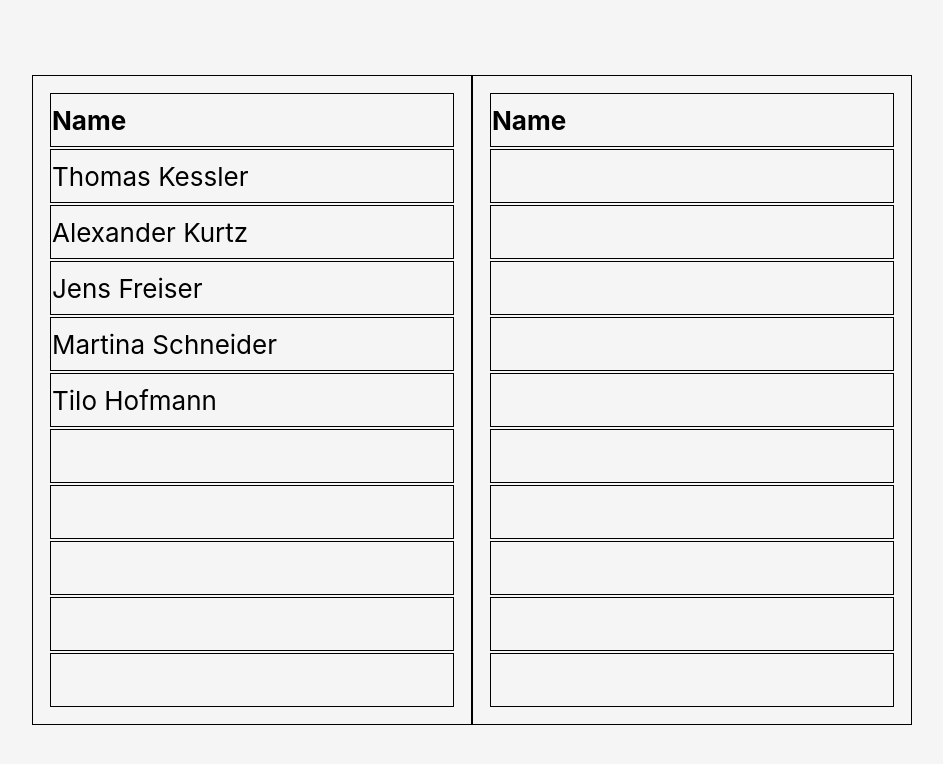
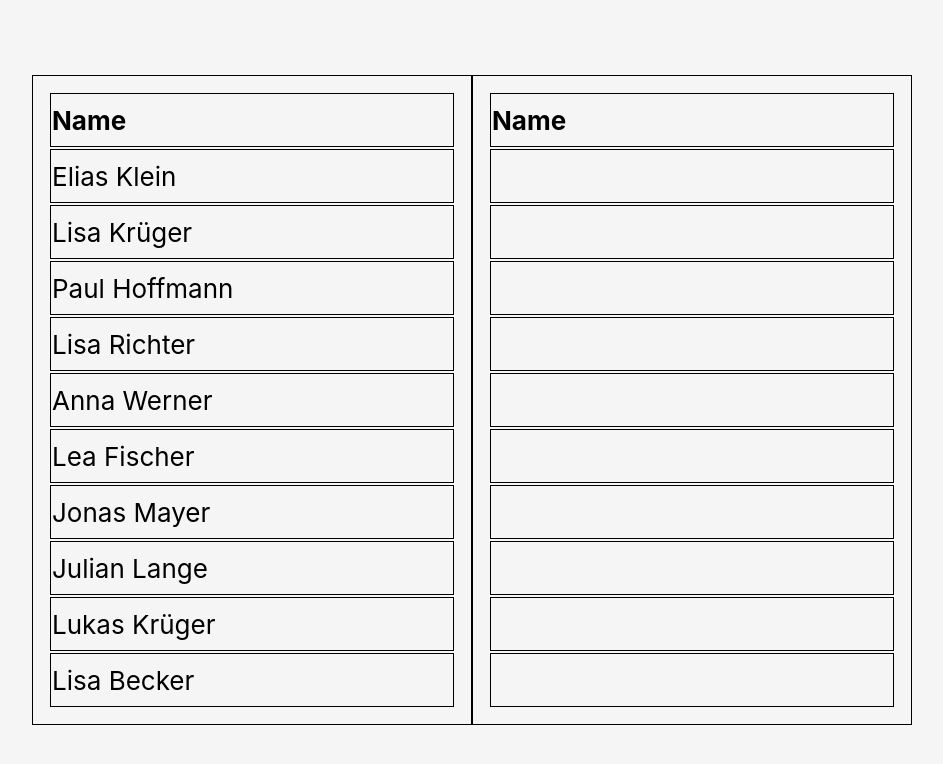
Before and after one commit to Hamiller78/react-training, a React (Create React App) app: page / in a window 1280 px wide. Shown: the top 764 px of the page, without its empty margins (168-1111 px from the left). Built offline with nearby package versions, Linux system fonts and the light colour scheme.

Commit message:
Add ConsultantFactory and improve project structure

```diff
--- a/src/App.tsx
+++ b/src/App.tsx
@@ -1,16 +1,11 @@
 import React from "react";
 import "./App.css";
-import AssignmentView from "./AssignmentView/AssignmentView";
-
-type Consultant = {
-  id: number;
-  name: string;
-  role: string;
-  tableText: string;
-};
+import AssignmentView from "./components/AssignmentView/AssignmentView";
+import ConsultantFactory from "./services/ConsultantFactory";
+import Consultant from "./entities/Consultant";
 
 function App() {
-  const consultants = CONSULTANTS;
+  const consultants: Consultant[] = CreateRandomConsultants(10);
 
   return (
     <div className="App">
@@ -21,32 +16,12 @@ function App() {
   );
 }
 
+function CreateRandomConsultants(numberOfConsultants: number): Consultant[] {
+  const consultants: Consultant[] = [];
+  for (let i = 0; i < numberOfConsultants; i++) {
+    consultants.push(ConsultantFactory.createRandomConsultant());
+  }
+  return consultants;
+}
+
 export default App;
-
-const CONSULTANTS: Consultant[] = [
-  {
-    id: 1,
-    name: "Thomas Kessler",
-    role: "Developer",
-    tableText: "Thomas Kessler",
-  },
-  {
-    id: 2,
-    name: "Alexander Kurtz",
-    role: "Developer",
-    tableText: "Alexander Kurtz",
-  },
-  { id: 3, name: "Jens Freiser", role: "Developer", tableText: "Jens Freiser" },
-  {
-    id: 4,
-    name: "Martina Schneider",
-    role: "Architect",
-    tableText: "Martina Schneider",
-  },
-  {
-    id: 5,
-    name: "Tilo Hofmann",
-    role: "Project Manager",
-    tableText: "Tilo Hofmann",
-  },
-];
--- /dev/null
+++ b/src/entities/Consultant.ts
@@ -0,0 +1,15 @@
+export class Consultant {
+  id: number;
+  name: string;
+  role: string;
+  tableText: string;
+
+  constructor(id: number, name: string, role: string) {
+    this.id = id;
+    this.name = name;
+    this.role = role;
+    this.tableText = `${this.name}`;
+  }
+}
+
+export default Consultant;
--- /dev/null
+++ b/src/services/ConsultantFactory.ts
@@ -0,0 +1,30 @@
+import { Consultant } from '../entities/Consultant';
+
+export class ConsultantFactory {
+  static idCounter: number = 0;
+
+  static createRandomConsultant(): Consultant {
+    this.idCounter += 1;
+
+    const randomFirstName = this.firstNames[Math.floor(Math.random() * this.firstNames.length)];
+    const randomLastName = this.lastNames[Math.floor(Math.random() * this.lastNames.length)];
+    const fullName = `${randomFirstName} ${randomLastName}`;
+
+    return new Consultant(this.idCounter, fullName, 'Software Engineer');
+  }
+
+  static firstNames: string[] = [
+    'Max', 'Sophie', 'Lukas', 'Anna', 'Felix', 'Emma', 'Paul', 'Marie', 'Leon', 'Mia',
+    'Tim', 'Lea', 'Jonas', 'Lena', 'Noah', 'Emily', 'Luis', 'Hannah', 'Elias', 'Sarah',
+    'Julian', 'Lisa', 'David', 'Laura', 'Ben', 'Julia', 'Luca', 'Lara', 'Tom', 'Nina'
+  ];
+
+  static lastNames: string[] = [
+    'Müller', 'Schmidt', 'Schneider', 'Fischer', 'Weber', 'Meyer', 'Wagner', 'Becker', 'Hoffmann', 'Schulz',
+    'Koch', 'Bauer', 'Richter', 'Klein', 'Wolf', 'Schröder', 'Neumann', 'Schwarz', 'Zimmermann', 'Krüger',
+    'Hofmann', 'Hartmann', 'Werner', 'König', 'Mayer', 'Walter', 'Peters', 'Möller', 'Keller', 'Lange'
+  ];
+
+}
+
+export default ConsultantFactory;
```
Also changed, not shown: src/components/AssignmentView/AssignmentView.tsx (renamed from src/AssignmentView/AssignmentView.tsx).
